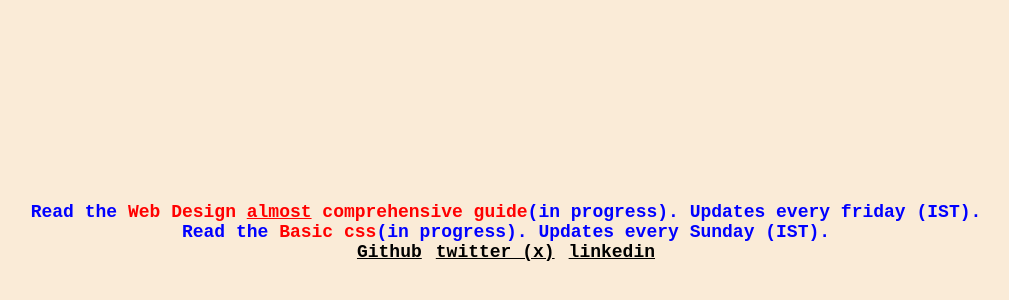
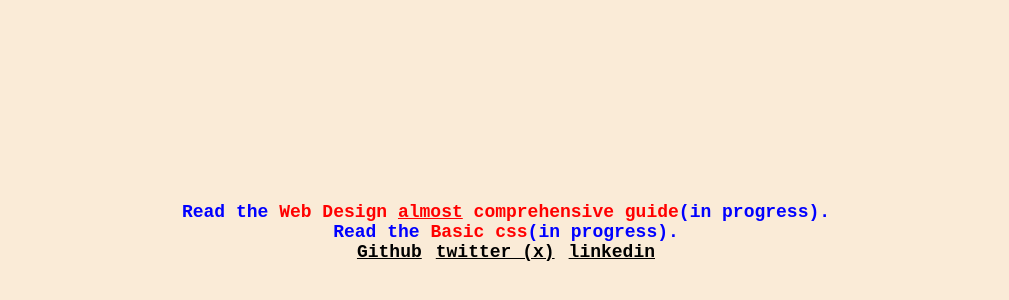
Before and after one commit to ArnabIsCoding/arnabiscoding.github.io, a plain HTML site: page index.html in a window 1280 px wide. Shown: the part 168-468 px from the top of the page, without its empty margins (134-1143 px from the left). Drawn offline with Linux system fonts and the light colour scheme.

Commit message:
Update index.html

```diff
--- a/index.html
+++ b/index.html
@@ -20,8 +20,8 @@
 }
 </style>
 <body style="background-color: antiquewhite;" class="centered">
-    <p><a href="./design/webDesign/web_design.html" style="color: blue; font-size: large;font-weight: bold;font-family: 'Courier New', Courier, monospace;text-decoration: none;">Read the <span style="color: red;">Web Design <span style="text-decoration: underline;">almost</span> comprehensive guide</span>(in progress). Updates every friday (IST).</a><br>
-	<a href="./css/basic_css/basic_css.html" style="color: blue; font-size: large;font-weight: bold;font-family: 'Courier New', Courier, monospace;text-decoration: none;">Read the <span style="color: red;">Basic css</span>(in progress). Updates every Sunday (IST).</a><br>
+    <p><a href="./design/webDesign/web_design.html" style="color: blue; font-size: large;font-weight: bold;font-family: 'Courier New', Courier, monospace;text-decoration: none;">Read the <span style="color: red;">Web Design <span style="text-decoration: underline;">almost</span> comprehensive guide</span>(in progress).</a><br>
+	<a href="./css/basic_css/basic_css.html" style="color: blue; font-size: large;font-weight: bold;font-family: 'Courier New', Courier, monospace;text-decoration: none;">Read the <span style="color: red;">Basic css</span>(in progress).</a><br>
 <a href="https://github.com/ArnabIsCoding/" rel="noopener" target="_blank"
 	style="color: black; font-size: large;font-weight: bold;font-family: 'Courier New', Courier, monospace;text-decoration: underline;">Github</a>
 	<span style="padding: 5px;"></span>
```
